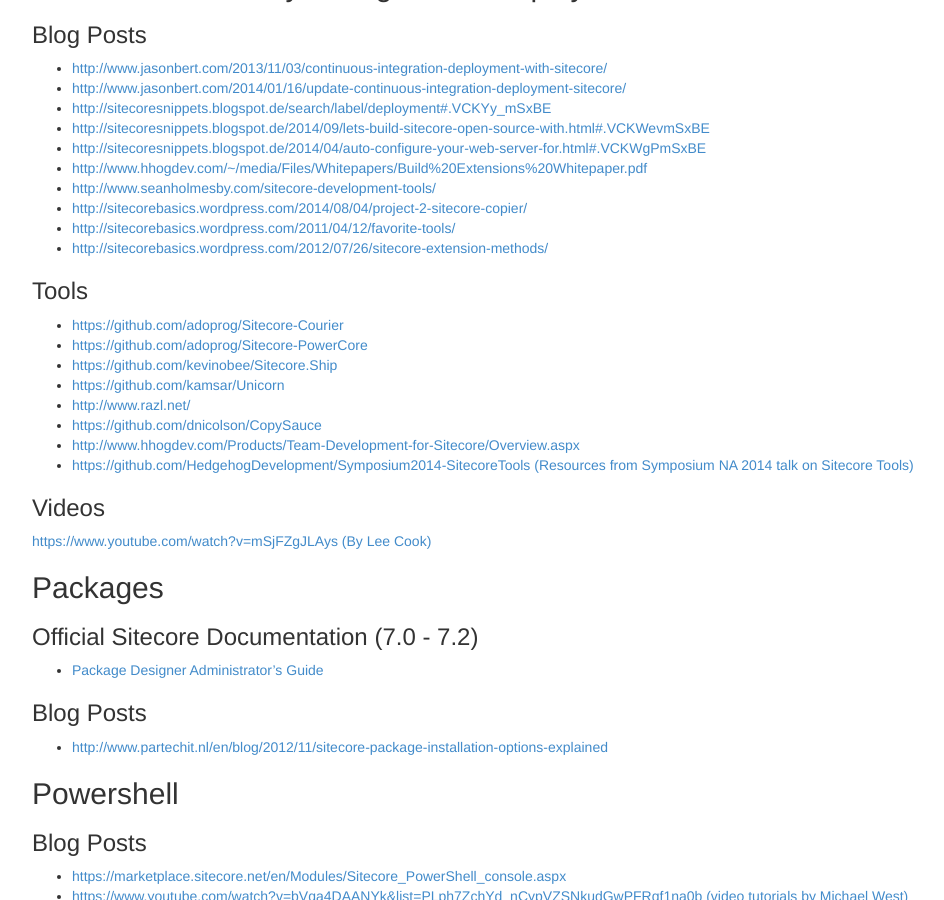
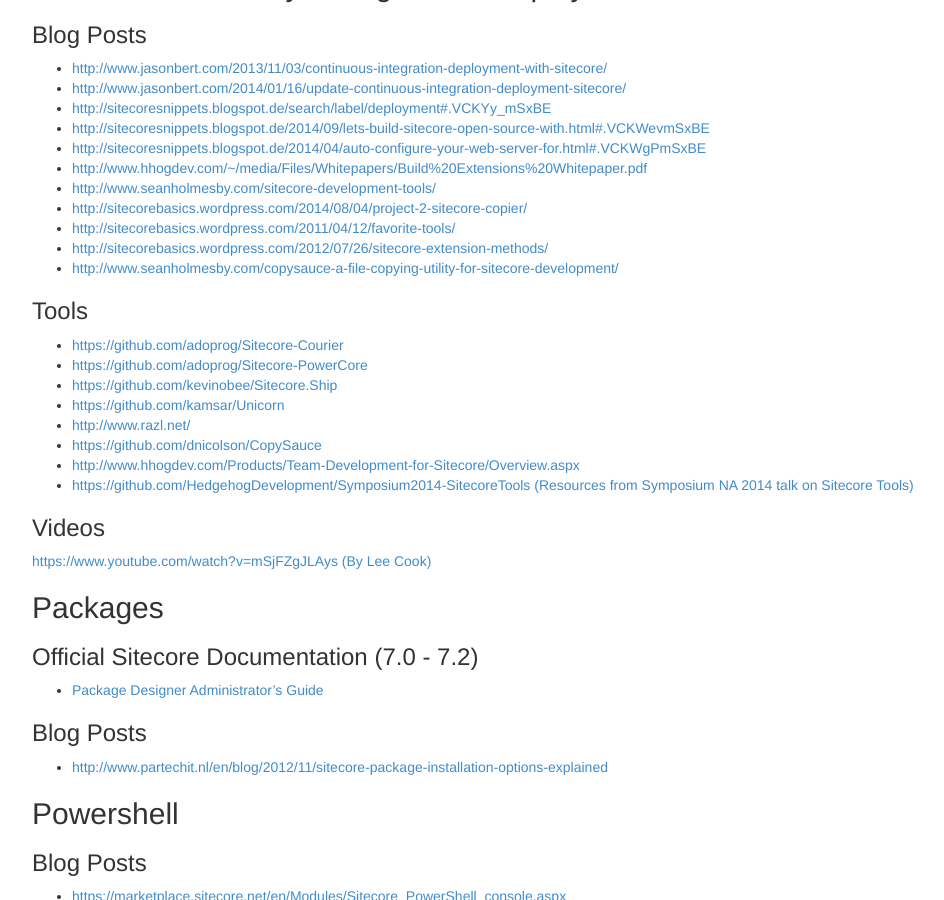
Before and after one commit to Sitecore-Community/docs, a Jekyll site: the page built from documentation/Development Processes/index.md, in a window 1280 px wide and 900 px high, scrolled down 972 px. Shown: the whole window, without its empty margins (38-982 px from the left). Built offline with Jekyll 4.4.1, drawn with Linux system fonts in a browser that asks for light colours; nearby versions of some CDN libraries; some of the changed lines change nothing that is shown.

Commit message:
Added post about using the CopySauce tool

```diff
--- a/documentation/Development Processes/index.md
+++ b/documentation/Development Processes/index.md
@@ -45,6 +45,7 @@
 * [http://sitecorebasics.wordpress.com/2014/08/04/project-2-sitecore-copier/](http://sitecorebasics.wordpress.com/2014/08/04/project-2-sitecore-copier/)
 * [http://sitecorebasics.wordpress.com/2011/04/12/favorite-tools/](http://sitecorebasics.wordpress.com/2011/04/12/favorite-tools/)
 * [http://sitecorebasics.wordpress.com/2012/07/26/sitecore-extension-methods/](http://sitecorebasics.wordpress.com/2012/07/26/sitecore-extension-methods/)
+* [http://www.seanholmesby.com/copysauce-a-file-copying-utility-for-sitecore-development/](http://www.seanholmesby.com/copysauce-a-file-copying-utility-for-sitecore-development/)
 
 ### Tools
 
```
